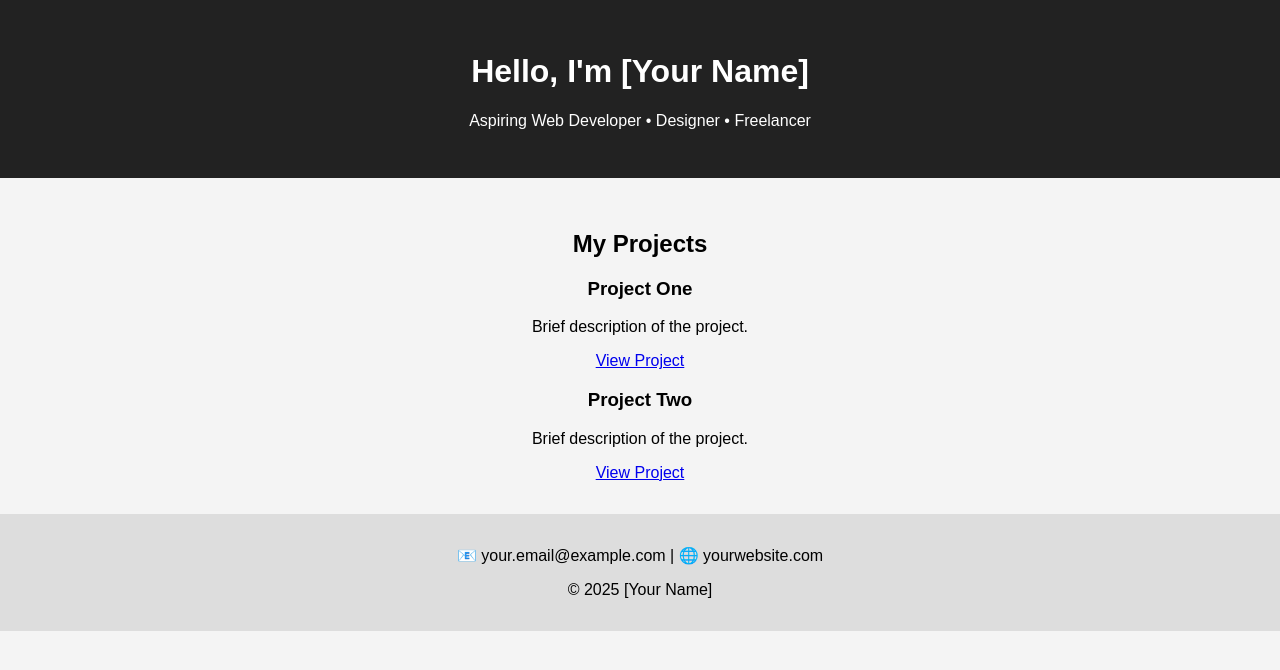
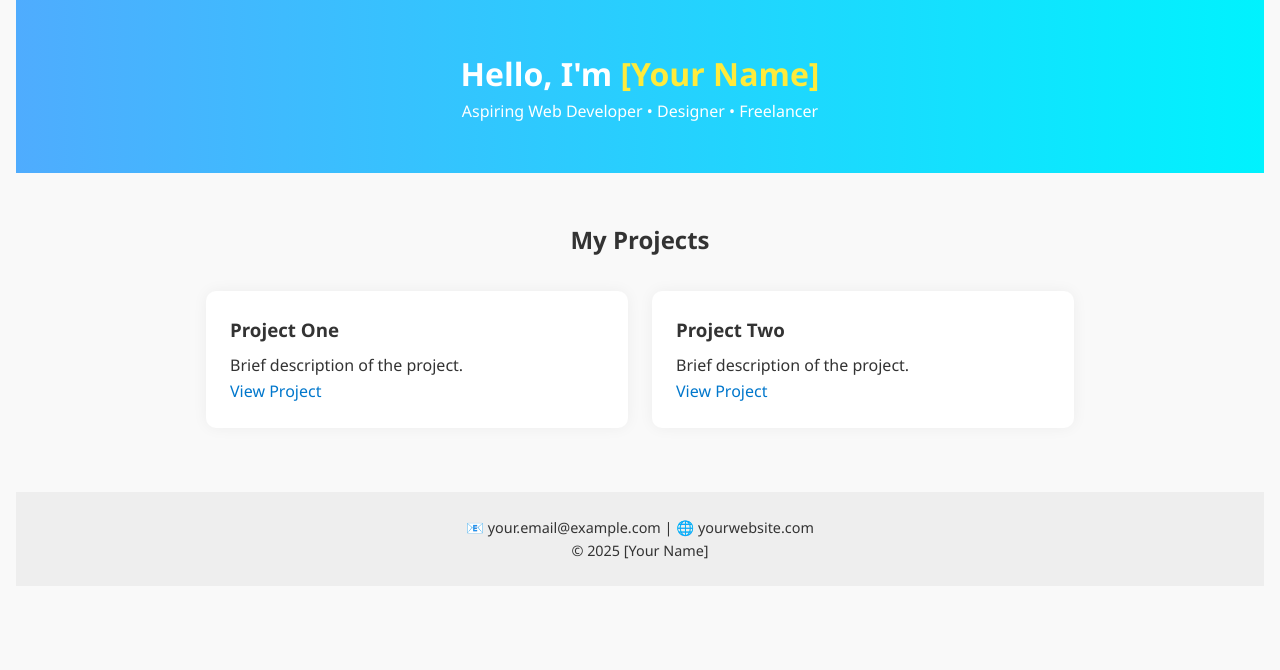
Before and after one commit to L1nknown/PORTFOLIO, a plain HTML site: page index.html in a window 1280 px wide. Drawn offline with Linux system fonts and the light colour scheme.

Commit message:
style.css

```diff
--- a/style.css
+++ b/style.css
@@ -1,22 +1,73 @@
-body {
-  font-family: Arial, sans-serif;
-  text-align: center;
+/* Reset & base styles */
+* {
   margin: 0;
   padding: 0;
-  background-color: #f4f4f4;
+  box-sizing: border-box;
 }
 
-header {
-  background-color: #222;
-  color: white;
-  padding: 2rem;
+body {
+  font-family: 'Segoe UI', sans-serif;
+  line-height: 1.6;
+  background-color: #f9f9f9;
+  color: #333;
+  padding: 0 1rem;
 }
 
-section {
-  padding: 2rem;
+a {
+  color: #0077cc;
+  text-decoration: none;
 }
 
-footer {
-  background-color: #ddd;
+a:hover {
+  text-decoration: underline;
+}
+
+/* Header */
+.hero {
+  text-align: center;
+  padding: 3rem 1rem;
+  background: linear-gradient(to right, #4facfe, #00f2fe);
+  color: white;
+}
+
+.hero span {
+  color: #ffeb3b;
+}
+
+/* Main Content */
+.content {
+  max-width: 900px;
+  margin: 2rem auto;
   padding: 1rem;
 }
+
+.projects h2 {
+  text-align: center;
+  margin-bottom: 2rem;
+}
+
+.project-grid {
+  display: grid;
+  grid-template-columns: repeat(auto-fit, minmax(250px, 1fr));
+  gap: 1.5rem;
+}
+
+.project-card {
+  background: white;
+  padding: 1.5rem;
+  border-radius: 10px;
+  box-shadow: 0 0 15px rgba(0,0,0,0.05);
+}
+
+.project-card h3 {
+  margin-bottom: 0.5rem;
+}
+
+/* Footer */
+footer {
+  text-align: center;
+  margin-top: 3rem;
+  padding: 1.5rem 0;
+  background-color: #eee;
+  font-size: 0.9rem;
+}
```
